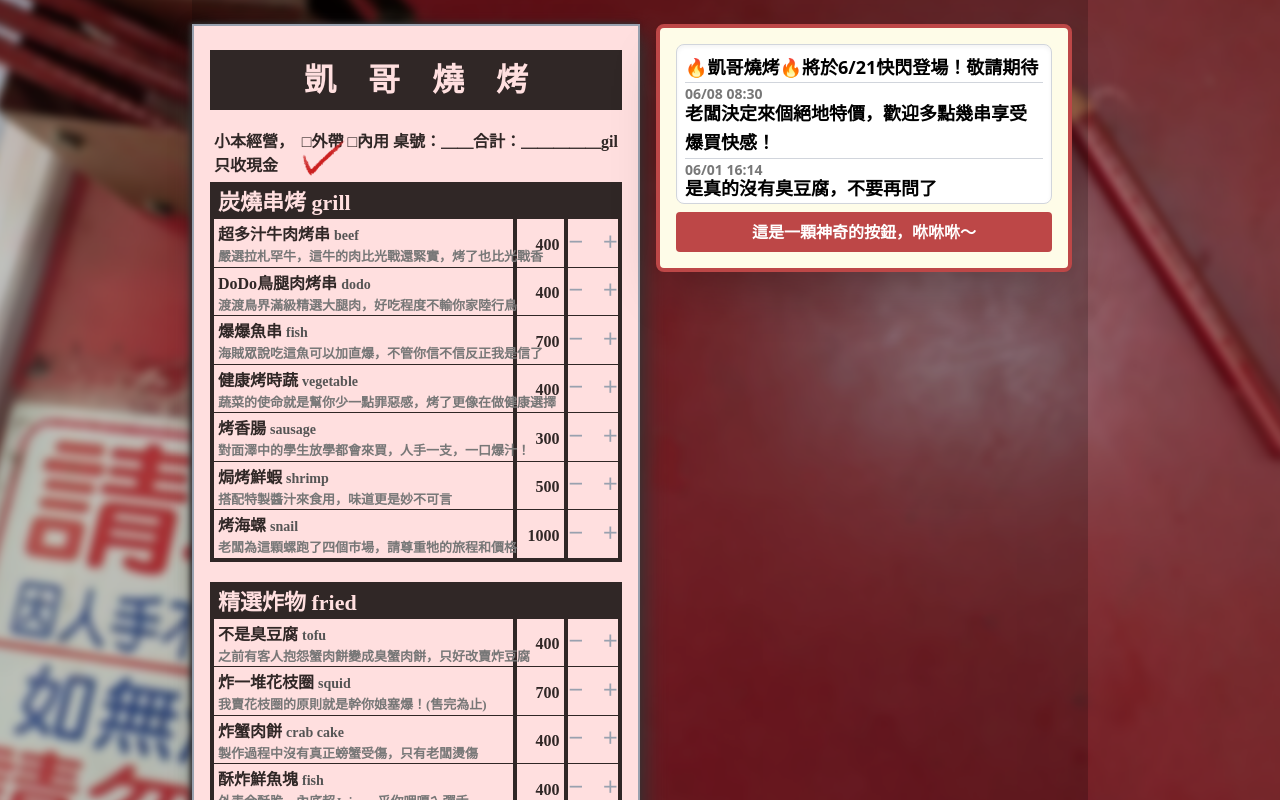
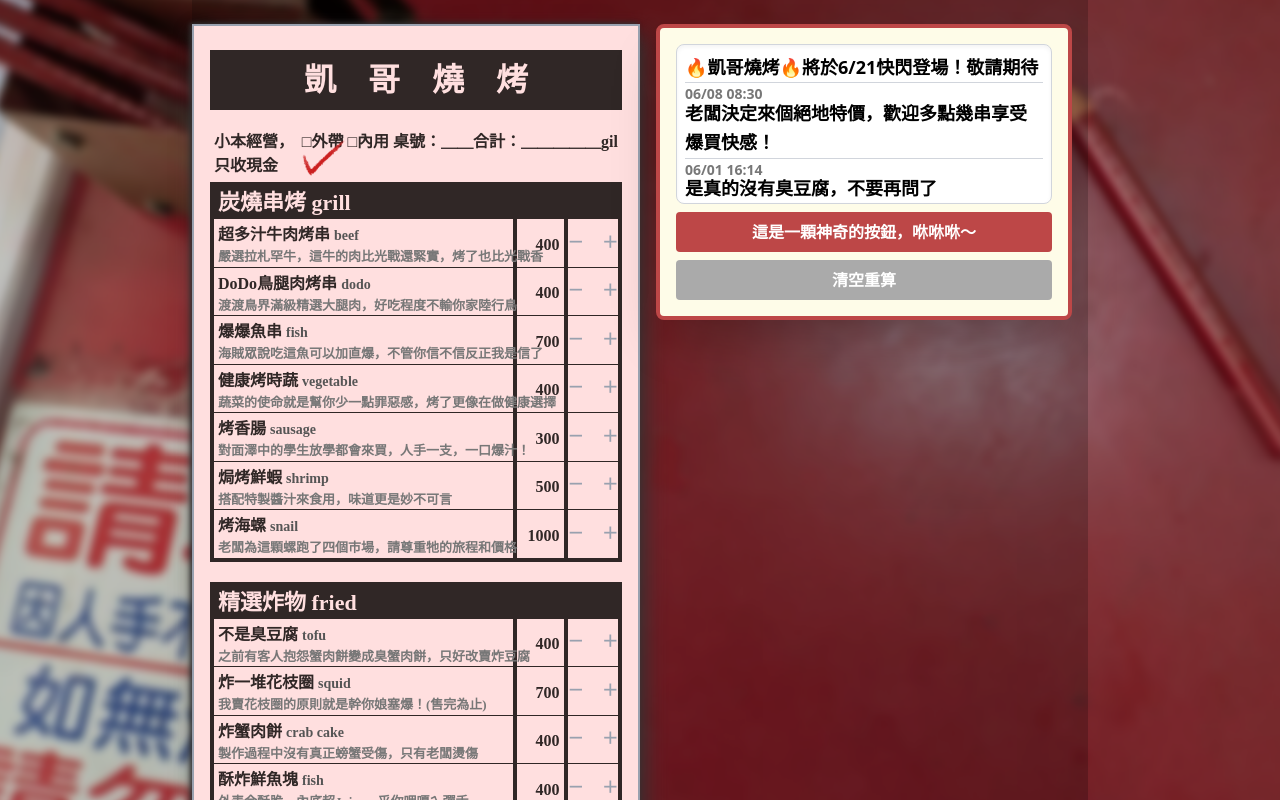
Before and after one commit to kadice/nightmarket-menu, a Vue app: page / in a window 1280 px wide. Shown: the top 800 px of the page. Built offline with nearby package versions, Linux system fonts and the light colour scheme.

Commit message:
增加清空按鈕

```diff
--- a/src/App.vue
+++ b/src/App.vue
@@ -125,6 +125,12 @@
                     <button @click="showModal = true"
                         class="bg-[#bd4747] text-white font-bold py-2 px-3 rounded hover:bg-red-700 transition-all duration-150">
                         這是一顆神奇的按鈕，咻咻咻～
+                    </button>
+
+                    <!-- 送單按鈕 -->
+                    <button @click="clear"
+                        class="bg-[#aaa] text-white font-bold py-2 px-3 rounded hover:bg-[#999] transition-all duration-150">
+                        清空重算
                     </button>
                 </div>
             </div>
@@ -286,6 +292,14 @@ const copyOrderText = () => {
     navigator.clipboard.writeText(orderText.value)
 }
 
+const clear = () => {
+    for (const cate of categories) {
+        for (const item of cate.items) {
+            item.count = 0
+        }
+    }
+}
+
 </script>
 
 <style>
```
